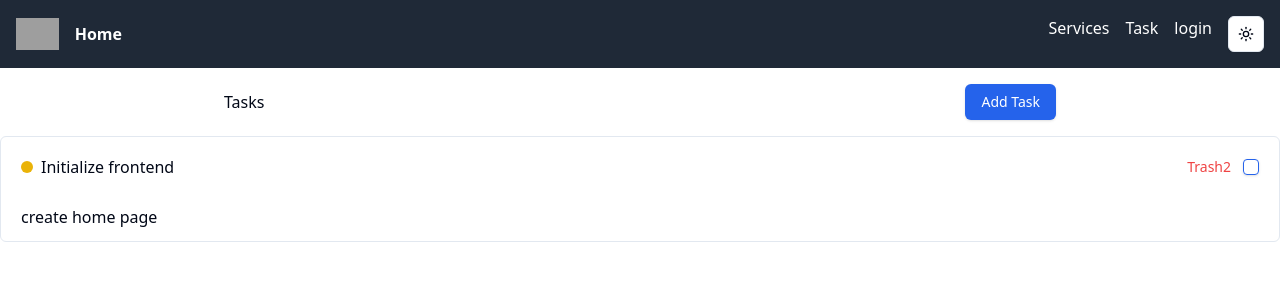
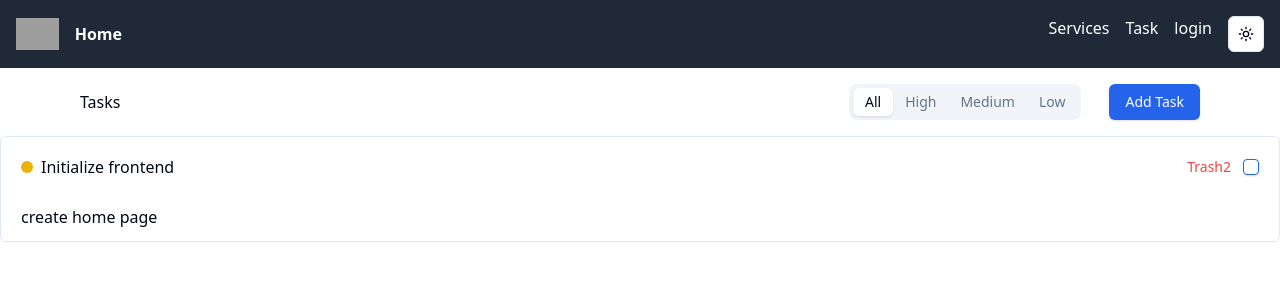
Before and after one commit to sumon-ray/react-typescript-project, a React (Vite) app: page /task in a window 1280 px wide. Shown: the top 300 px of the page. Built offline with nearby package versions, Linux system fonts and the light colour scheme; grey boxes are pictures that could not be loaded.

Commit message:
filter task functionailty added

```diff
--- a/package.json
+++ b/package.json
@@ -18,6 +18,7 @@
     "@radix-ui/react-popover": "^1.1.4",
     "@radix-ui/react-select": "^2.1.4",
     "@radix-ui/react-slot": "^1.1.1",
+    "@radix-ui/react-tabs": "^1.1.2",
     "@reduxjs/toolkit": "^2.5.0",
     "class-variance-authority": "^0.7.1",
     "clsx": "^2.1.1",
--- /dev/null
+++ b/src/components/ui/tabs.tsx
@@ -0,0 +1,53 @@
+import * as React from "react"
+import * as TabsPrimitive from "@radix-ui/react-tabs"
+
+import { cn } from "@/lib/utils"
+
+const Tabs = TabsPrimitive.Root
+
+const TabsList = React.forwardRef<
+  React.ElementRef<typeof TabsPrimitive.List>,
+  React.ComponentPropsWithoutRef<typeof TabsPrimitive.List>
+>(({ className, ...props }, ref) => (
+  <TabsPrimitive.List
+    ref={ref}
+    className={cn(
+      "inline-flex h-9 items-center justify-center rounded-lg bg-muted p-1 text-muted-foreground",
+      className
+    )}
+    {...props}
+  />
+))
+TabsList.displayName = TabsPrimitive.List.displayName
+
+const TabsTrigger = React.forwardRef<
+  React.ElementRef<typeof TabsPrimitive.Trigger>,
+  React.ComponentPropsWithoutRef<typeof TabsPrimitive.Trigger>
+>(({ className, ...props }, ref) => (
+  <TabsPrimitive.Trigger
+    ref={ref}
+    className={cn(
+      "inline-flex items-center justify-center whitespace-nowrap rounded-md px-3 py-1 text-sm font-medium ring-offset-background transition-all focus-visible:outline-none focus-visible:ring-2 focus-visible:ring-ring focus-visible:ring-offset-2 disabled:pointer-events-none disabled:opacity-50 data-[state=active]:bg-background data-[state=active]:text-foreground data-[state=active]:shadow",
+      className
+    )}
+    {...props}
+  />
+))
+TabsTrigger.displayName = TabsPrimitive.Trigger.displayName
+
+const TabsContent = React.forwardRef<
+  React.ElementRef<typeof TabsPrimitive.Content>,
+  React.ComponentPropsWithoutRef<typeof TabsPrimitive.Content>
+>(({ className, ...props }, ref) => (
+  <TabsPrimitive.Content
+    ref={ref}
+    className={cn(
+      "mt-2 ring-offset-background focus-visible:outline-none focus-visible:ring-2 focus-visible:ring-ring focus-visible:ring-offset-2",
+      className
+    )}
+    {...props}
+  />
+))
+TabsContent.displayName = TabsPrimitive.Content.displayName
+
+export { Tabs, TabsList, TabsTrigger, TabsContent }
--- a/src/features/task/taskSlice.ts
+++ b/src/features/task/taskSlice.ts
@@ -1,60 +1,81 @@
 import { RootState } from "@/app/store";
 import { ITask } from "@/type";
-import { createSlice, PayloadAction , nanoid} from "@reduxjs/toolkit";
+import { createSlice, nanoid, PayloadAction } from "@reduxjs/toolkit";
+
+type TaskFilter = "All" | "High" | "Medium" | "Low";
 interface InitialSate {
-    tasks: ITask[  ],
-    filter: "All" | "high" |"medium" | "low"
+  tasks: ITask[];
+  filter: TaskFilter;
 }
-const initialState:InitialSate = {
+const initialState: InitialSate = {
   tasks: [
     {
       id: "cdscsfr456t",
-            title:"Initialize frontend",
+      title: "Initialize frontend",
       description: "create home page",
       dueDate: "2025-11",
       isCompleted: false,
       priority: "High",
-        }
+    },
   ],
-    filter: "All"
+  filter: "All",
+};
 
-}
+type DraftTask = Pick<ITask, "title" | "description" | "dueDate" | "priority">;
 
-type DraftTask = Pick<ITask, "title" | "description" | "dueDate" | "priority">
-
-const createTask = (taskData:DraftTask):ITask =>{
-return {id:nanoid(), isCompleted: false, ...taskData};
-}
+const createTask = (taskData: DraftTask): ITask => {
+  return { id: nanoid(), isCompleted: false, ...taskData };
+};
 
 const taskSlice = createSlice({
-    name: 'task',
+  name: "task",
   initialState,
   reducers: {
-    addTask : (state, action:PayloadAction<DraftTask>)=>{
+    addTask: (state, action: PayloadAction<DraftTask>) => {
       // const id = uuid()
       // const taskData = {
       //     ...action.payload,
       //     id
       // }
-        const taskData = createTask(action.payload)
-         state.tasks.push(taskData)
+      const taskData = createTask(action.payload);
+      state.tasks.push(taskData);
     },
-      toggleStateCompleted: (state, action:PayloadAction<string>)=>{
-        console.log(action)
-        state.tasks.forEach((task)=>{
-            task.id===action.payload? (task.isCompleted=!task.isCompleted ): task
-        })
+    toggleStateCompleted: (state, action: PayloadAction<string>) => {
+      console.log(action);
+      state.tasks.forEach((task) => {
+        task.id === action.payload
+          ? (task.isCompleted = !task.isCompleted)
+          : task;
+      });
+    },
+    deleteTask: (state, action: PayloadAction<string>) => {
+      state.tasks = state.tasks.filter((task) => task.id !== action.payload);
+    },
+    updateFilter: (state, action: PayloadAction<TaskFilter>) => {
+      state.filter = action.payload;
+    },
+  },
+});
+
+export const selectTasks = (state: RootState) => {
+  const filter = state.todo.filter;
+  if (filter === "Low") {
+    return state.todo.tasks.filter((task) => task.priority === "Low");
   }
+  if (filter === "Medium") {
+    return state.todo.tasks.filter((task) => task.priority === "Medium");
   }
-})
+  if (filter === "High") {
+    return state.todo.tasks.filter((task) => task.priority === "High");
+  } else {
+    return state.todo.tasks;
+  }
+};
 
-export const selectTasks = (state: RootState)=>{
-    return state.todo.tasks
-}
+export const selectFilter = (state: RootState) => {
+  return state.todo.filter;
+};
 
-export const selectFilter = (state: RootState)=>{
-    return state.todo.filter
-}
-
-export const {addTask,toggleStateCompleted} = taskSlice.actions
-export default taskSlice.reducer
+export const { addTask, toggleStateCompleted, deleteTask, updateFilter } =
+  taskSlice.actions;
+export default taskSlice.reducer;
--- a/src/module/task/TaskCard.tsx
+++ b/src/module/task/TaskCard.tsx
@@ -1,7 +1,7 @@
 import { useAppDispatch } from "@/app/hook";
 import { Button } from "@/components/ui/button";
 import { Checkbox } from "@/components/ui/checkbox";
-import { toggleStateCompleted } from "@/features/task/taskSlice";
+import { deleteTask, toggleStateCompleted } from "@/features/task/taskSlice";
 import { cn } from "@/lib/utils";
 import { ITask } from "@/type";
 
@@ -20,13 +20,13 @@
             "bg-green-500": task.priority==="Low",
             "bg-yellow-500": task.priority==="High",
           })}></div>
-          <h1>{task.title}</h1>
+          <h1 className={cn({"line-through": task.isCompleted})}>{task.title}</h1>
         </div>
         <div className="flex gap-3 items-center">
-          <Button variant="link" className="p-0 text-red-500">
+          <Button onClick={()=>dispatch(deleteTask(task.id))} variant="link" className="p-0 text-red-500">
             Trash2
           </Button>
-          <Checkbox onClick={()=>dispatch(toggleStateCompleted(task.id))} />
+          <Checkbox checked={task.isCompleted} onClick={()=>dispatch(toggleStateCompleted(task.id))} />
         </div>
       </div>
       <p className="mt-5">{task.description}</p>
--- a/src/pages/Task/Task.tsx
+++ b/src/pages/Task/Task.tsx
@@ -1,19 +1,28 @@
-import { useAppSelector } from "@/app/hook";
-import { selectFilter, selectTasks } from "@/features/task/taskSlice";
+import { useAppDispatch, useAppSelector } from "@/app/hook";
+import { Tabs, TabsList, TabsTrigger } from "@/components/ui/tabs";
+import { selectFilter, selectTasks, updateFilter } from "@/features/task/taskSlice";
 import { AddTaskModal } from "@/module/task/AddTaskModal";
 import TaskCard from "@/module/task/TaskCard";
 
 const Task = () => {
   const tasks = useAppSelector(selectTasks);
-
+const dispatch = useAppDispatch()
   // const filter = useAppSelector(selectFilter)
   // console.log(filter)
   return (
     <div>
-        <div className="px-56 py-4 flex justify-between  items-center">
-            <h1>Tasks</h1>
-            <AddTaskModal />
-        </div>
+      <div className="px-20 gap-7 py-4 flex justify-center  items-center">
+        <h1 className="mr-auto">Tasks</h1>
+        <Tabs defaultValue="All">
+          <TabsList>
+            <TabsTrigger onClick={()=>dispatch(updateFilter("All"))}  value="All">All</TabsTrigger>
+            <TabsTrigger onClick={()=>dispatch(updateFilter("High"))} value="High">High</TabsTrigger>
+            <TabsTrigger  onClick={()=>dispatch(updateFilter("Medium"))} value="Medium">Medium</TabsTrigger>
+            <TabsTrigger onClick={()=>dispatch(updateFilter("Low"))} value="Low">Low</TabsTrigger>
+          </TabsList>
+        </Tabs>
+        <AddTaskModal />
+      </div>
       {tasks.map((task, index) => {
         return <TaskCard key={index} task={task} />;
       })}
```
Also changed, not shown: 1 other file (tests, documents, lock files or other folders). Lines whose indentation alone changed are shown as unchanged.
